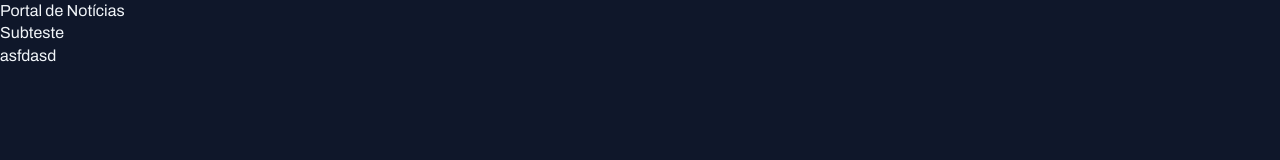
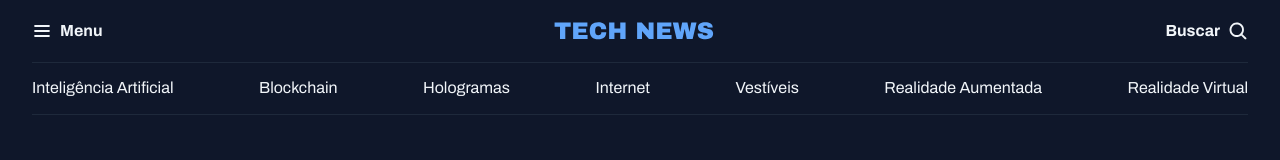
Before and after one commit to matheusfefagundes/Portal-de-noticias, a plain HTML site: page index.html in a window 1280 px wide. Drawn offline with Linux system fonts and the light colour scheme; a web font is replaced by a local one.

Commit message:
header feito

```diff
--- a/index.html
+++ b/index.html
@@ -13,8 +13,31 @@
     800&family=Poppins:wght@400;700&display=swap" rel="stylesheet">
 </head>
 <body>
-    <h1>Portal de Notícias</h1>
-    <h2>Subteste</h2>
-    <a href="">asfdasd</a>
+    <header class="container">
+        <nav id="primary" class="grid grid-flow-col">
+            <div>
+                <img src="assets/Icons/List.svg" alt="ícone de menu">
+                <strong>Menu</strong>
+            </div>
+
+            <div>
+                <img src="assets/logo.svg" alt="">
+            </div>
+
+            <div>
+                <strong>Buscar</strong>
+                <img src="assets/Icons/MagnifyingGlass.svg" alt="ícone de lupa para busca">
+            </div>
+        </nav>
+        <nav id="secondary" class="grid grid-flow-col">
+            <a href="#">Inteligência Artificial</a>
+            <a href="#">Blockchain</a>
+            <a href="#">Hologramas</a>
+            <a href="#">Internet</a>
+            <a href="#">Vestíveis</a>
+            <a href="#">Realidade Aumentada</a>
+            <a href="#">Realidade  Virtual</a>
+        </nav>
+    </header>
 </body>
 </html>
--- a/styles/global.css
+++ b/styles/global.css
@@ -39,3 +39,18 @@ a:hover {
 h1, h2, h3{
     font: inherit
 }
+
+.container {
+    max-width: 1280px;
+    padding-inline: 32px;
+    margin-inline: auto;
+
+}
+
+.grid {
+    display: grid;
+}
+
+.grid-flow-col {
+    grid-auto-flow: column;
+}
--- /dev/null
+++ b/styles/header.css
@@ -0,0 +1,24 @@
+#primary {
+    padding-block: 20px;
+
+    div {
+        display: flex;
+        align-items: center;
+        gap: 8px;
+    }
+
+    div:nth-child(2) {
+        margin-inline: auto;
+    }
+
+    div:nth-child(3) {
+        justify-self: end;
+    }
+}
+
+#secondary {
+    padding-block: 14px;
+    border: solid 1px var(--stroke-color);
+    border-inline: none;
+    justify-content: space-between;
+}
--- a/styles/index.css
+++ b/styles/index.css
@@ -1 +1,2 @@
 @import url(global.css);
+@import url(header.css);
```
